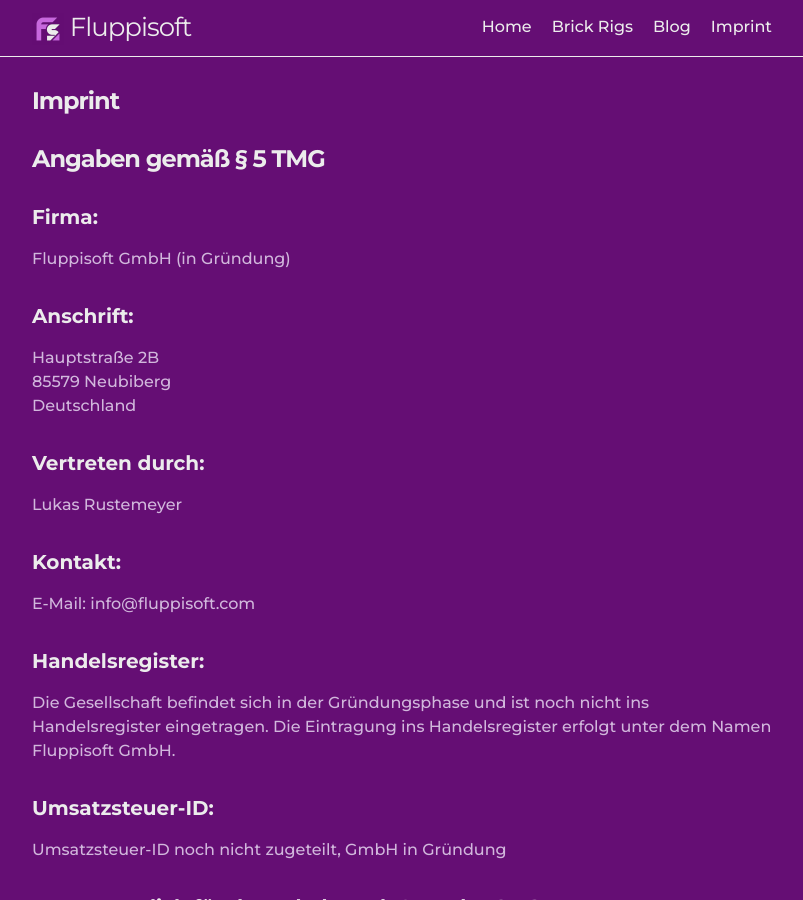
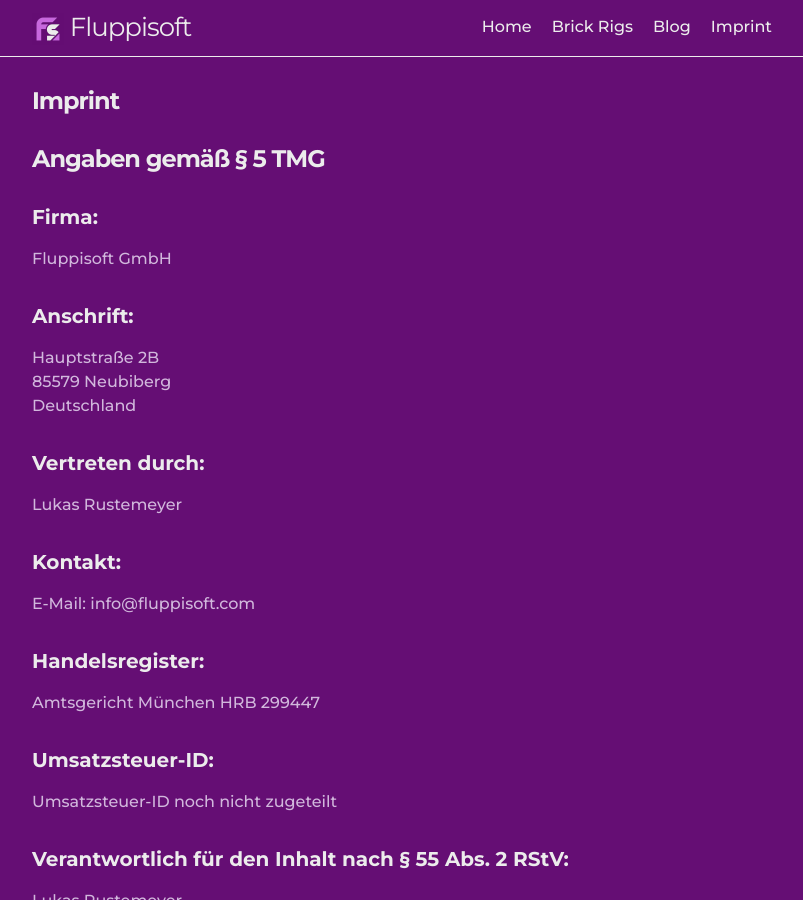
Before and after one commit to Fluppisoft/fluppisoft.github.io, a Jekyll site: the page built from imprint.markdown, in a window 1280 px wide and 900 px high. Shown: the whole window, without its empty margins (238-1041 px from the left). Built offline with Jekyll 4.4.1, drawn with Linux system fonts in a browser that asks for light colours.

Commit message:
Updated imprint

```diff
--- a/imprint.markdown
+++ b/imprint.markdown
@@ -7,7 +7,7 @@ permalink: /imprint/
 # Angaben gemäß § 5 TMG
 
 ## Firma:
-Fluppisoft GmbH (in Gründung)
+Fluppisoft GmbH
 
 ## Anschrift:
 Hauptstraße 2B\
@@ -21,10 +21,10 @@ Lukas Rustemeyer
 E-Mail: info@fluppisoft.com
 
 ## Handelsregister:
-Die Gesellschaft befindet sich in der Gründungsphase und ist noch nicht ins Handelsregister eingetragen. Die Eintragung ins Handelsregister erfolgt unter dem Namen Fluppisoft GmbH.
+Amtsgericht München HRB 299447
 
 ## Umsatzsteuer-ID:
-Umsatzsteuer-ID noch nicht zugeteilt, GmbH in Gründung
+Umsatzsteuer-ID noch nicht zugeteilt
 
 ## Verantwortlich für den Inhalt nach § 55 Abs. 2 RStV:
 Lukas Rustemeyer
```
